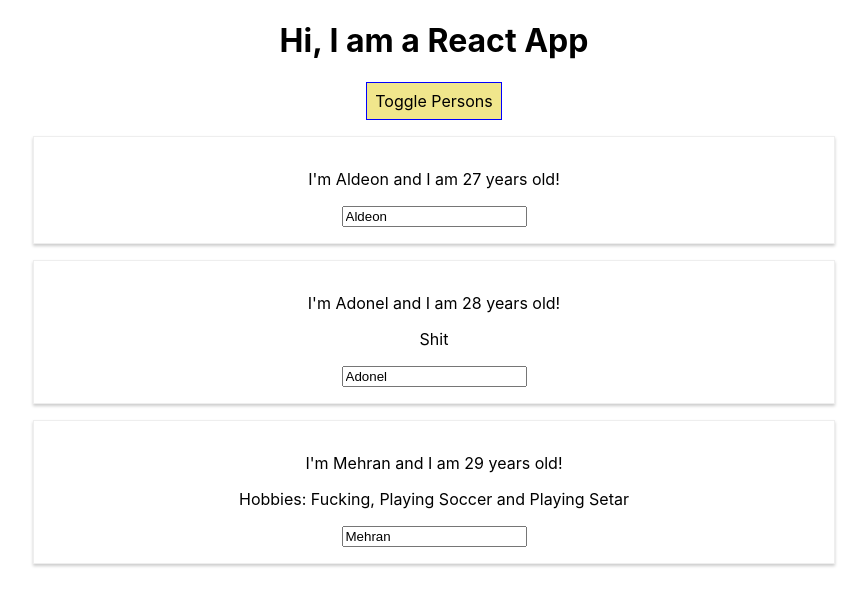
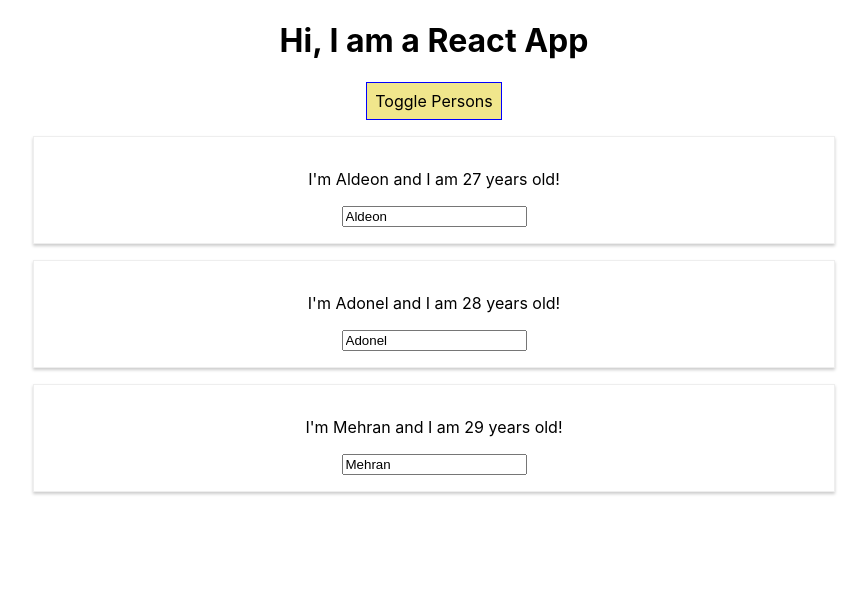
Before and after one commit to AldeonMoriak/udemy-app, a React (Create React App) app: page / in a window 1280 px wide. Both pictures are taken after a click on the button "Toggle Persons". Shown: the top 606 px of the page, without its empty margins (206-1073 px from the left). Built offline with nearby package versions, Linux system fonts and the light colour scheme.

Commit message:
made a list and other stuff

```diff
--- a/src/App.js
+++ b/src/App.js
@@ -1,39 +1,34 @@
-import React from 'react';
-import './App.css';
-import Person from './Person/Person';
+import React from "react";
+import "./App.css";
+import Person from "./Person/Person";
 
 class App extends React.Component {
   constructor(props) {
     super(props);
     this.state = {
       persons: [
-        { name: 'Aldeon', age: 27},
-        { name: 'Adonel', age: 28},
-        { name: 'Mehran', age: 29}
+        { name: "Aldeon", age: 27 },
+        { name: "Adonel", age: 28 },
+        { name: "Mehran", age: 29 }
       ],
       showPersons: false
     };
   }
 
-  switchNameHandler = (newName) => {
-    // console.log('Was clicked!');
-    this.setState({
-      persons: [
-        { name: newName, age: 27},
-        { name: 'Adonel', age: 28},
-        { name: 'Saeed', age: 29}
-      ]
-    });
-  };
+  // nameChangedHandler = (event) => {
+  //   this.setState({
+  //     persons: [
+  //       { name: 'Aldeon', age: 27 },
+  //       { name: event.target.value, age: 28 },
+  //       { name: 'Saeed', age: 29 }
+  //     ]
+  //   });
+  // };
 
-  nameChangedHandler = (event) => {
-    this.setState({
-      persons: [
-        { name: 'Aldeon', age: 27},
-        { name: event.target.value, age: 28},
-        { name: 'Saeed', age: 29}
-    ]
-    });
+  deletePersonHandler = (personIndex) => {
+    const persons = this.state.persons;
+    persons.splice(personIndex, 1);
+    this.setState({persons: persons});
   };
 
   togglePersonsHandler = () => {
@@ -44,39 +39,38 @@ class App extends React.Component {
   };
 
   render() {
-
     const style = {
       backgroundColor: "khaki",
-      font: 'inherit',
-      border: '1px solid blue',
-      padding: '8px',
-      cursor: 'pointer'
+      font: "inherit",
+      border: "1px solid blue",
+      padding: "8px",
+      cursor: "pointer"
     };
+
+    let persons = null;
+
+    if (this.state.showPersons) {
+      persons = (
+        <div>
+          {this.state.persons.map((el, index) => {
+            return <Person
+            click={() => this.deletePersonHandler(index)}
+            name={el.name}
+            age={el.age} />;
+          })}
+        </div>
+      );
+    }
 
     return (
       <div className="App">
         <header className="App-header">
           <h1>Hi, I am a React App</h1>
         </header>
-        <button
-          style={style}
-          onClick={this.togglePersonsHandler}>Toggle Persons</button>
-        {
-          this.state.showPersons ?
-          <div>
-          <Person
-            name={this.state.persons[0].name}
-            age={this.state.persons[0].age}/>
-          <Person
-            changed={this.nameChangedHandler}
-            name={this.state.persons[1].name}
-            age={this.state.persons[1].age}>Shit</Person>
-          <Person
-            name={this.state.persons[2].name}
-            age={this.state.persons[2].age}
-            click={this.switchNameHandler.bind(this, 'Mehran!')}>Hobbies: Fucking, Playing Soccer and Playing Setar</Person>
-          </div> : null
-        }
+        <button style={style} onClick={this.togglePersonsHandler}>
+          Toggle Persons
+        </button>
+        {persons}
       </div>
     );
   }
```
